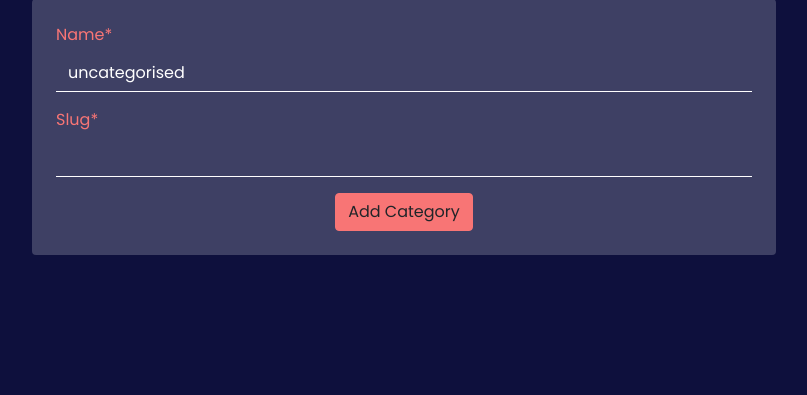
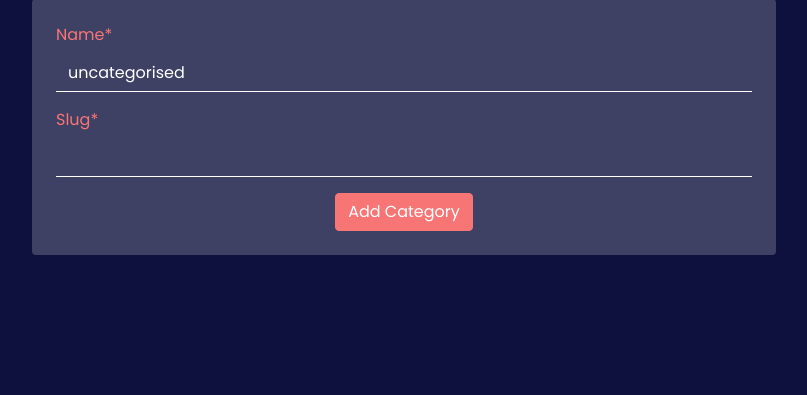
Before and after one commit to datonex/owl-nook-dx, a Django app: page /categories/add_category/ in a window 1280 px wide. Shown: the part 179-574 px from the top of the page, without its empty margins (236-1043 px from the left). Run offline with Django 3.2, Linux system fonts and the light colour scheme; the visitor is signed in with stand-in values (Sample User, id 1); some libraries are stand-ins or nearby versions.

Commit message:
Fixed var(white) to white error in CSS

```diff
--- a/static/css/base.css
+++ b/static/css/base.css
@@ -222,7 +222,7 @@ input[type="file"],
 }
 
 .btn-coral {
-  color: var(white) !important;
+  color: white !important;
   background-color: var(--coral) !important;
   border-color: var(--coral) !important;
 }
@@ -244,7 +244,7 @@ input[type="file"],
 }
 
 .btn-grey {
-  color: var(white) !important;
+  color: white !important;
   background-color: var(--grey) !important;
   border-color: var(--grey) !important;
 }
```
